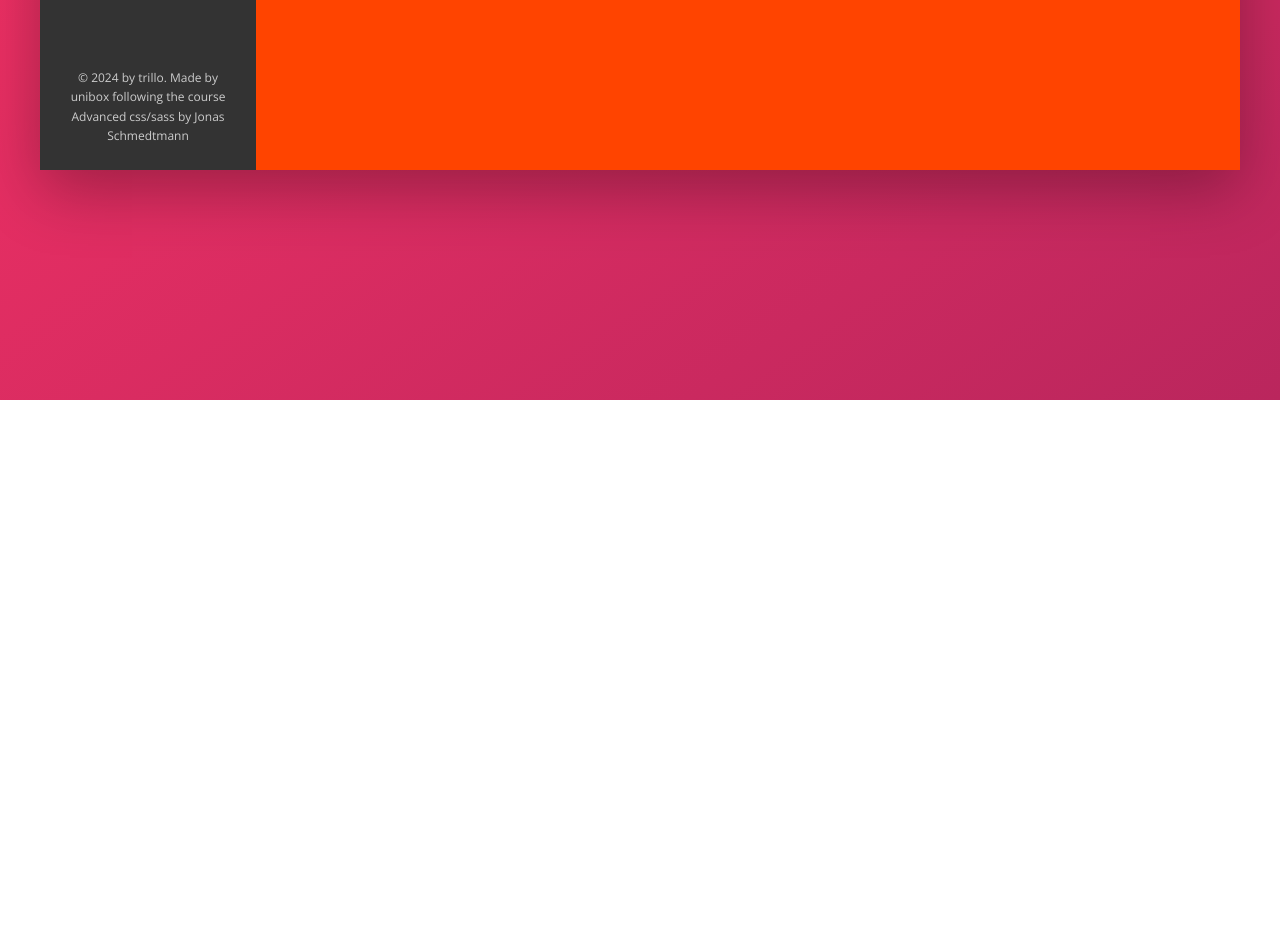
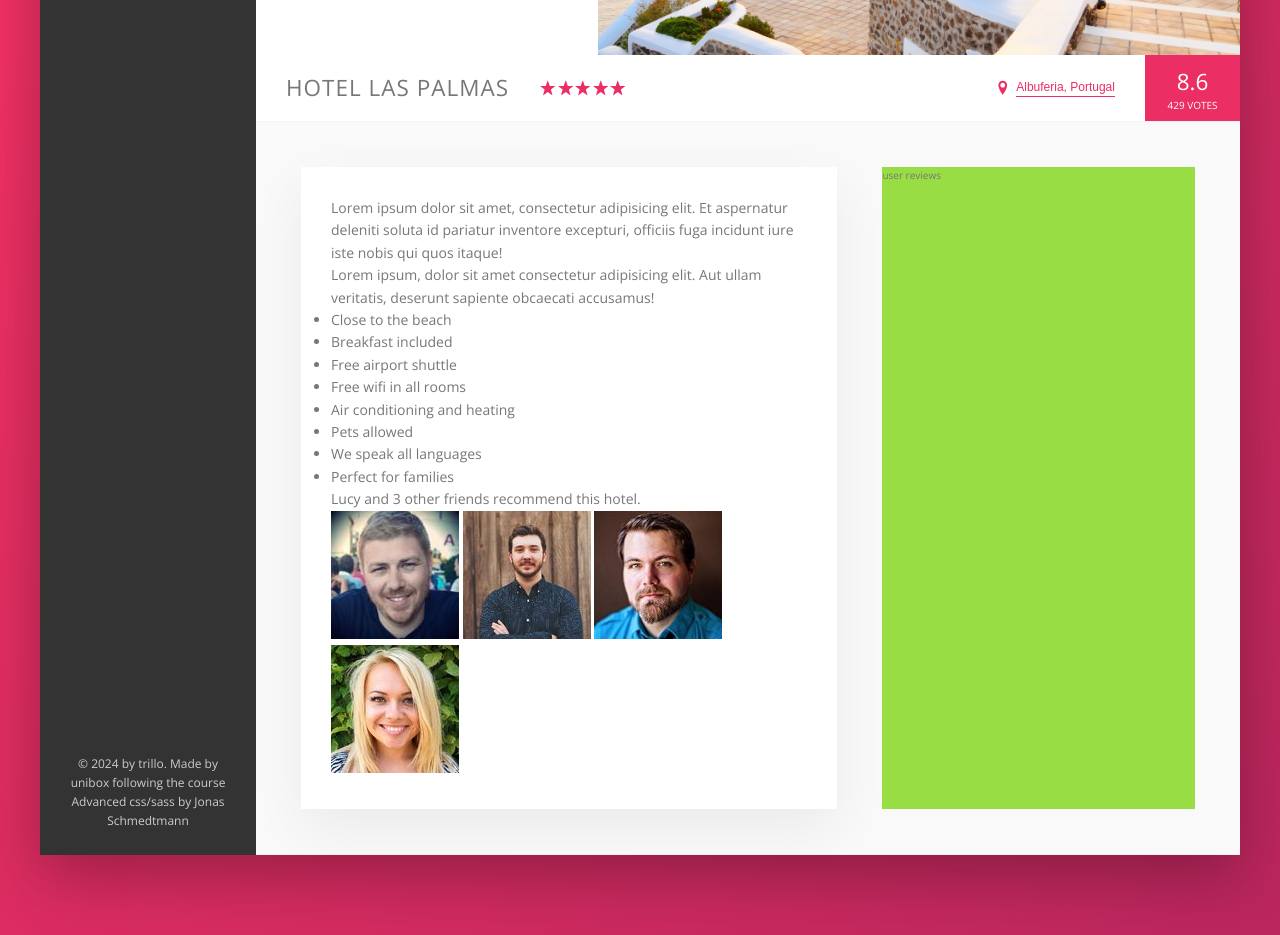
Before and after one commit to uniboxx/trillo-unibox, a website built with Vite: page index.html in a window 1280 px wide. Shown: the part 480-1415 px from the top of the page. Before the commit the page ends 880 px from the top, so only its background shows below. Built offline with nearby package versions, Linux system fonts and the light colour scheme.

Commit message:
finished description part1

```diff
--- a/index.html
+++ b/index.html
@@ -93,7 +93,84 @@
 
 
       <main class="hotel-view">
-        Hotel view
+        <div class="gallery">
+          <figure class="gallery__item">
+            <img src="img/hotel-1.jpg" alt="Photo of hotel 1" class="gallery__photo">
+          </figure>
+          <figure class="gallery__item">
+            <img src="img/hotel-2.jpg" alt="Photo of hotel 2" class="gallery__photo">
+          </figure>
+          <figure class="gallery__item">
+            <img src="img/hotel-3.jpg" alt="Photo of hotel 3" class="gallery__photo">
+          </figure>
+        </div>
+
+        <div class="overview">
+          <h1 class="overview__heading">Hotel Las Palmas</h1>
+          <div class="overview__stars">
+            <svg class="overview__icon-star">
+              <use xlink:href="img/sprite.svg#icon-star"></use>
+            </svg>
+            <svg class="overview__icon-star">
+              <use xlink:href="img/sprite.svg#icon-star"></use>
+            </svg>
+            <svg class="overview__icon-star">
+              <use xlink:href="img/sprite.svg#icon-star"></use>
+            </svg>
+            <svg class="overview__icon-star">
+              <use xlink:href="img/sprite.svg#icon-star"></use>
+            </svg>
+            <svg class="overview__icon-star">
+              <use xlink:href="img/sprite.svg#icon-star"></use>
+            </svg>
+          </div>
+          <div class="overview__location">
+            <svg class="overview__icon-location">
+              <use xlink:href="img/sprite.svg#icon-location-pin"></use>
+            </svg>
+            <button class="btn-inline">Albuferia, Portugal</button>
+          </div>
+
+          <div class="overview__rating">
+            <div class="overview__rating-average">8.6</div>
+            <div class="overview__rating-count">429 votes</div>
+          </div>
+        </div>
+
+        <div class="detail">
+          <div class="description">
+            <p class="paragraph">Lorem ipsum dolor sit amet, consectetur adipisicing elit. Et aspernatur deleniti soluta id pariatur inventore excepturi, officiis fuga incidunt iure iste nobis qui quos itaque!</p>
+            <p class="paragraph">Lorem ipsum, dolor sit amet consectetur adipisicing elit. Aut ullam veritatis, deserunt sapiente obcaecati accusamus!</p>
+
+            <ul class="list">
+              <li class="list__item">Close to the beach</li>
+              <li class="list__item">Breakfast included</li>
+              <li class="list__item">Free airport shuttle</li>
+              <li class="list__item">Free wifi in all rooms</li>
+              <li class="list__item">Air conditioning and heating</li>
+              <li class="list__item">Pets allowed</li>
+              <li class="list__item">We speak all languages</li>
+              <li class="list__item">Perfect for families</li>
+            </ul>
+            <div class="recommend">
+              <p class="recommend__count">
+                Lucy and 3 other friends recommend this hotel.
+              </p>
+
+              <div class="recommend__friends">
+                <img src="img/user-3.jpg" alt="Friend 1" class="recommend__photo">
+                <img src="img/user-4.jpg" alt="Friend 2" class="recommend__photo">
+                <img src="img/user-5.jpg" alt="Friend 3" class="recommend__photo">
+                <img src="img/user-6.jpg" alt="Friend 4" class="recommend__photo">
+              </div>
+            </div>
+          </div>
+
+          <div class="user-reviews">
+            user reviews
+          </div>
+        </div>
+
       </main>
     </div>
   </div>
--- a/scss/_base.scss
+++ b/scss/_base.scss
@@ -31,6 +31,11 @@ Grey dark 3: #999
   --color-grey-dark-1: #333;
   --color-grey-dark-2: #777;
   --color-grey-dark-3: #999;
+
+  --shadow-dark: 0 2rem 6rem rgba(0, 0, 0, 0.3);
+  --shadow-light: 0 2rem 5rem rgba(0, 0, 0, 0.06);
+
+  --line: 1px solid var(--color-grey-light-2);
 }
 
 *,
--- a/scss/_components.scss
+++ b/scss/_components.scss
@@ -183,3 +183,117 @@
   font-size: 1.2rem;
   padding: 2.5rem;
 }
+
+//_ GALLERY
+
+.gallery {
+  display: flex;
+
+  &__item {
+  }
+
+  &__photo {
+    width: 100%;
+    display: block;
+  }
+}
+
+//_ OVERVIEW
+
+.overview {
+  display: flex;
+  border-bottom: var(--line);
+  align-items: center;
+
+  &__heading {
+    font-size: 2.25rem;
+    font-weight: 300;
+    text-transform: uppercase;
+    letter-spacing: 1px;
+    padding: 1.5rem 3rem;
+  }
+
+  &__stars {
+    margin-right: auto;
+    display: flex;
+  }
+
+  &__icon-star,
+  &__icon-location {
+    width: 1.75rem;
+    height: 1.75rem;
+    fill: var(--color-primary);
+  }
+
+  &__icon-location {
+    margin-right: 0.5rem;
+  }
+
+  &__location {
+    font-size: 1.2rem;
+    display: flex;
+    align-items: center;
+    margin-right: 3rem;
+  }
+
+  &__rating {
+    background-color: var(--color-primary);
+    color: #fff;
+    padding: 0 2.25rem;
+    align-self: stretch;
+
+    display: flex;
+    flex-direction: column;
+    justify-content: center;
+    align-items: center;
+
+    &-average {
+      font-size: 2.25rem;
+      font-weight: 300;
+      margin-bottom: -3px;
+    }
+
+    &-count {
+      font-style: 0.8rem;
+      text-transform: uppercase;
+    }
+  }
+}
+
+//_ BUTTON INLINE
+
+.btn-inline {
+  border: none;
+  color: var(--color-primary);
+  font-size: inherit;
+  border-bottom: 1px solid currentColor;
+  padding-bottom: 2px;
+  display: inline-block;
+  background-color: transparent;
+  cursor: pointer;
+  transition: all 0.2s;
+
+  &:hover {
+    color: var(--color-grey-dark-1);
+  }
+
+  &:focus {
+    outline: none;
+    animation: pulsate 1s infinite;
+  }
+}
+
+@keyframes pulsate {
+  0% {
+    transform: scale(1);
+    box-shadow: none;
+  }
+  50% {
+    transform: scale(1.05);
+    box-shadow: 0 1rem 4rem rgba(0, 0, 0, 0.25);
+  }
+  100% {
+    transform: scale(1);
+    box-shadow: none;
+  }
+}
--- a/scss/_layout.scss
+++ b/scss/_layout.scss
@@ -11,7 +11,7 @@
   font-size: 1.4rem;
   height: 7rem;
   background-color: #fff;
-  border-bottom: var(--color-grey-light-2);
+  border-bottom: var(--line);
 
   display: flex;
   justify-content: space-between;
@@ -33,9 +33,27 @@
 }
 
 .hotel-view {
-  height: 50rem; //! DA RIMUOVERE
+  // height: 80rem; //! DA RIMUOVERE
   background-color: #fff;
-  background-color: #f40;
+}
 
+.detail {
+  display: flex;
+  padding: 4.5rem;
+  background-color: var(--color-grey-light-1);
+  border-bottom: var(--line);
+}
+
+.description {
+  font-size: 1.4rem;
+  background-color: #fff;
+  box-shadow: var(--shadow-light);
+  padding: 3rem;
+  flex: 0 0 60%;
+  margin-right: 4.5rem;
+}
+
+.user-reviews {
   flex: 1;
+  background-color: #9d4;
 }
```
